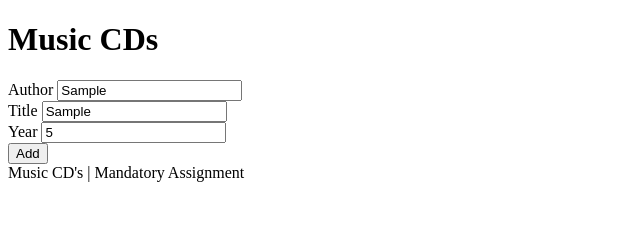
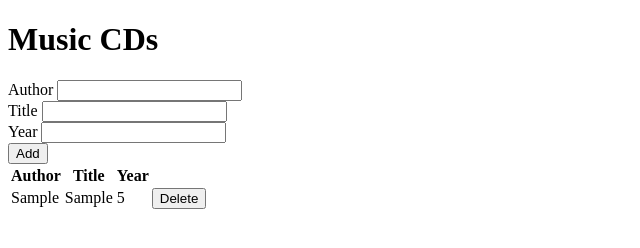
Before and after one commit to krestineHaugaard/music_cds, a plain HTML site: page index.html in a window 1280 px wide. Both pictures are taken after typing "Sample", "Sample", "5" into the empty fields and a click on the input "Add". Shown: the whole page, without its empty margins (0-640 px from the left). Drawn offline with Linux system fonts and the light colour scheme.

Commit message:
Got all the js to work, now i only need some styling

```diff
--- a/index.html
+++ b/index.html
@@ -29,10 +29,9 @@
                 <input type="submit" value="Add">
             </div>
         </form>
-        <section id="DataTabel">
+        <table id="DataTabel">
 
-        </section>
+        </table>
     </main>
-    <footer>Music CD's | Mandatory Assignment</footer>
 </body>
 </html>
--- a/js/main.js
+++ b/js/main.js
@@ -1,76 +1,77 @@
-// Det her virker men er for simpelt
+// Grabiing my table so I can easily fill it with elements and data
 
-// document.querySelector("#FormData").addEventListener("submit", (e) => {
-//     e.preventDefault();
+const table = document.querySelector("#DataTabel");
 
-//     const dataAuthor = e.target.txtAuthor.value;
-//     const dataTitle = e.target.txtTitle.value;
-//     const dataYear = e.target.txtYear.value;
+// This is where i create the different table elements for my table
 
-//     console.log(dataAuthor, dataTitle, dataYear);
-
-//     const dataOverview = document.querySelector("#DataTabel");
-
-//     const authorText = document.createElement("p");
-
-//     const titleText = document.createElement("p");
-
-//     const yearText = document.createElement("p");
-
-//     authorText.appendChild(document.createTextNode(dataAuthor));
-
-//     titleText.appendChild(document.createTextNode(dataTitle));
-
-//     yearText.appendChild(document.createTextNode(dataYear));
-
-//     dataOverview.appendChild(authorText);
-//     dataOverview.appendChild(titleText);
-//     dataOverview.appendChild(yearText);
-
-// })
+const tabelHead = document.createElement("thead");
+const tabelBody = document.createElement("tbody");
+const tabelTR = document.createElement("tr");
+const tHeadAuthor = document.createElement("th");
+const tHeadTitle = document.createElement("th");
+const tHeadYear = document.createElement("th");
 
 
+// Here i give the three head categories some inner text or "titles"
 
-// Det her skal rettes meget til
+tHeadAuthor.innerText = "Author";
+tHeadTitle.innerText="Title";
+tHeadYear.innerText="Year";
+
+// Here i append the categories to the table, and after to the tablehead and lastly to the table istself
+
+tabelTR.append(tHeadAuthor, tHeadTitle, tHeadYear);
+
+tabelHead.appendChild(tabelTR);
+
+table.appendChild(tabelHead);
+
+// Here i handle the submit
 
 document.querySelector("#FormData").addEventListener("submit", (e) => {
+    // Making sure there is no reload of the page, because then our form data disapears
+
     e.preventDefault();
+
+    // Grabbing the data from the form after the submit
 
     const dataAuthor = e.target.txtAuthor.value;
     const dataTitle = e.target.txtTitle.value;
     const dataYear = e.target.txtYear.value;
 
-    const dataOverview = document.querySelector("#DataTabel");
+    // Here i create a default deletebutton and give it some inne text
 
-    const tabel = document.createElement("table");
+    const deleteButton = document.createElement("button");
+    deleteButton.innerText = "Delete";
 
-    const tabelHead = document.createElement("thead");
+    // Here i create a template for the body of the table
 
-    const tabelTR = document.createElement("tr");
+    const template = document.createElement("tr");
+    template.appendChild(document.createElement("td"));
+    template.appendChild(document.createElement("td"));
+    template.appendChild(document.createElement("td"));
+    template.appendChild(deleteButton);
 
-    const tHeadAuthor = document.createElement("th");
+    // Here i clone my templete and then I fill out the element whit our form data
 
-    const tHeadTitle = document.createElement("th");
+    let dataCollection = template.cloneNode(true);
+    dataCollection.querySelector("td:nth-of-type(1)").innerText = dataAuthor;
+    dataCollection.querySelector("td:nth-of-type(2)").innerText = dataTitle;
+    dataCollection.querySelector("td:nth-of-type(3)").innerText = dataYear;
+    // I added the eventlistner after it was cloned, because clone node does not clone functions
+    dataCollection.querySelector("button").addEventListener("click", () => {
+        // I also tried with a unik ID for the tr element that worked, but this is more simple and ->
+        // becuase the function is embedded like this, the button knows what to delete
+        tabelBody.removeChild(dataCollection);
+    });
 
-    const tHeadYear = document.createElement("th");
+    // Once the clone is done
 
-    // tHeadAuthor.appendChild(document.createTextNode("Author"));
+    tabelBody.appendChild(dataCollection);
 
-    // tHeadTitle.appendChild(document.createTextNode("Title"));
+    table.appendChild(tabelBody);
 
-    // tHeadYear.appendChild(document.createTextNode("Year"));
+    // I use e.target.reset() to clean my input fields, making it easier to type in new data
 
-    tabelTR.appendChild(tHeadAuthor.innerText);
-
-    tabelTR.appendChild(tHeadAuthor + tHeadTitle + tHeadYear);
-
-    tabelTR.appendChild(tHeadAuthor + tHeadTitle + tHeadYear);
-
-    tabelHead.appendChild(tabelTR);
-
-    tabel.appendChild(tabelHead);
-
-    dataOverview.appendChild(tabel);
-
-
+    e.target.reset();
 })
```
